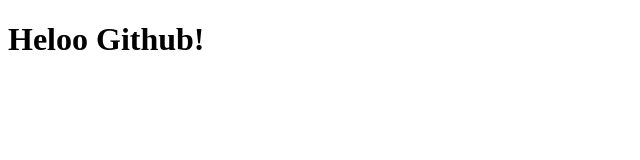
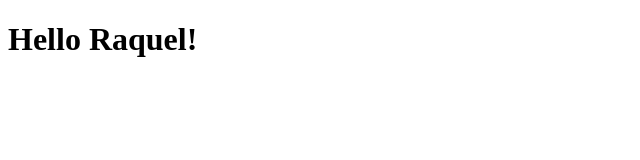
Before and after one commit to rratcliffe/rratcliffe.github.io, a plain HTML site: page index.html in a window 1280 px wide. Shown: the whole page, without its empty margins (0-640 px from the left). Drawn offline with Linux system fonts and the light colour scheme.

Commit message:
update title

```diff
--- a/index.html
+++ b/index.html
@@ -5,6 +5,6 @@
 	<title>Github fun</title>
 </head>
 <body>
-	<h1>Heloo Github!</h1>
+	<h1>Hello Raquel!</h1>
 </body>
 </html>
```
